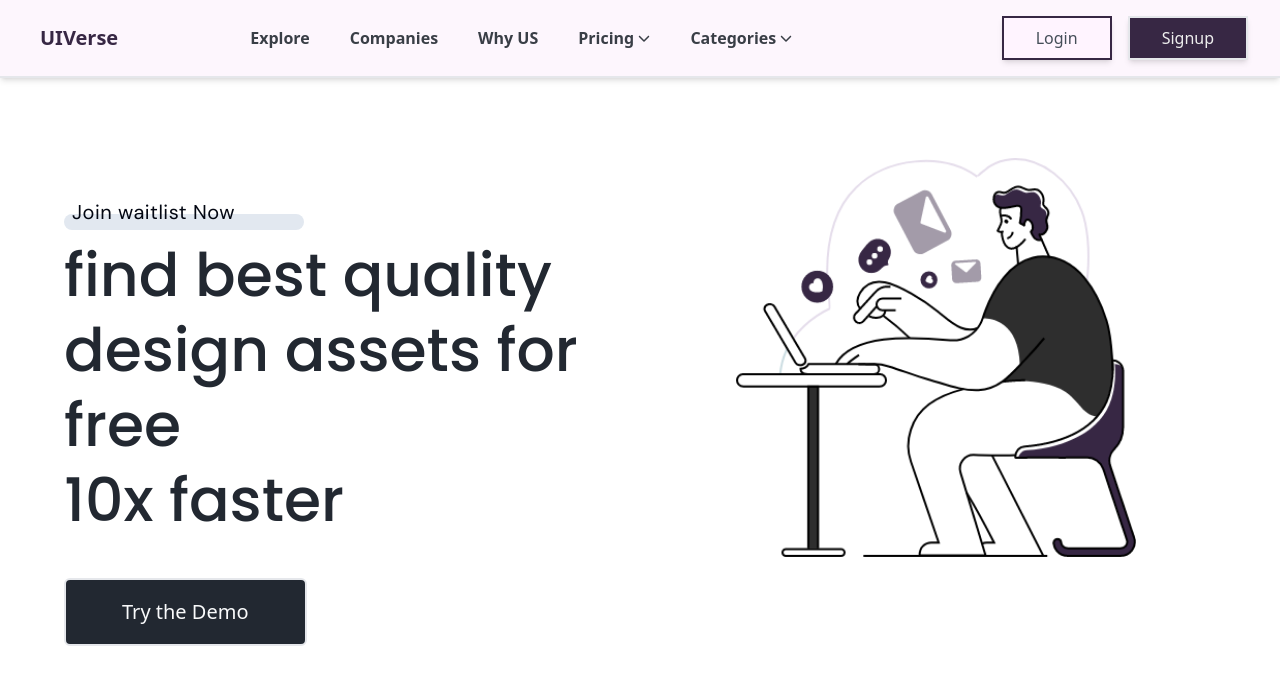
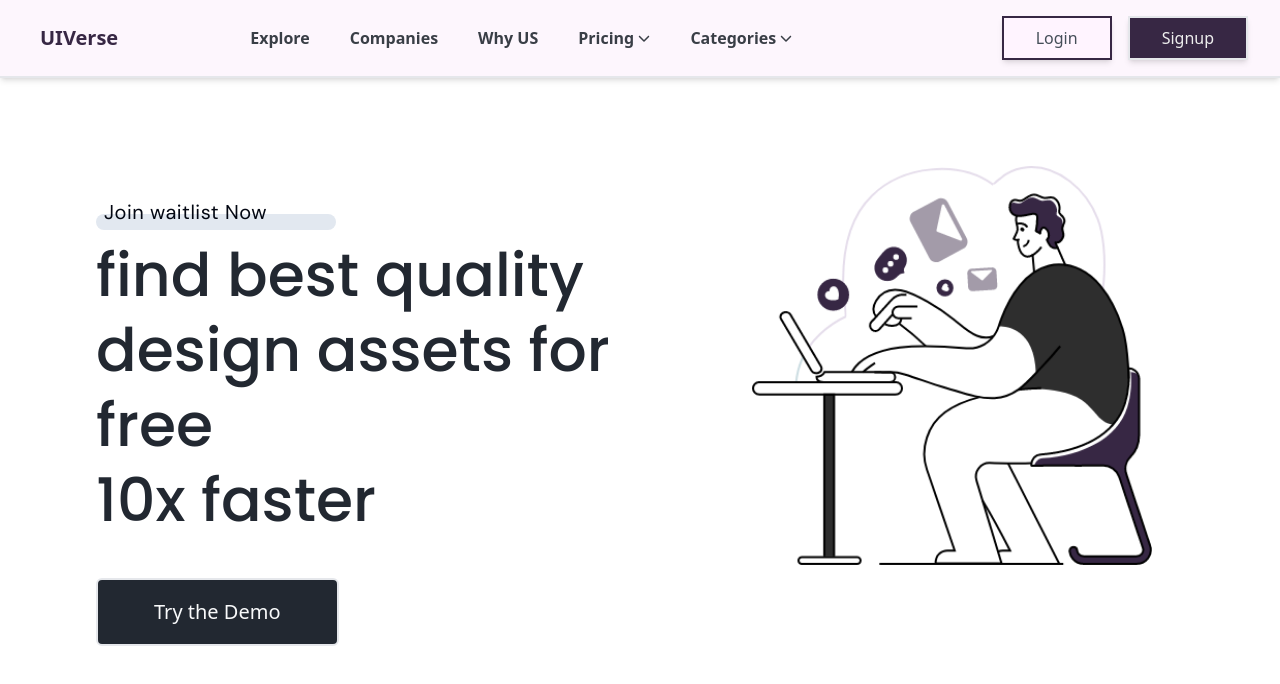
Before and after one commit to Anmol-Baranwal/Designlyfe, a Next.js app: page / in a window 1280 px wide. Shown: the top 684 px of the page. Built offline with nearby package versions, Linux system fonts and the light colour scheme; no server answers.

Commit message:
feat: update landing page according to brief title

```diff
--- a/src/components/landing-page.tsx
+++ b/src/components/landing-page.tsx
@@ -7,10 +7,15 @@ import { BriefTitle } from './brief-title'
 
 const LandingPage = () => {
   return (
-    <div className="bg-cover bg-center">
-      <div className="flex px-16 justify-center">
-        <div className="flex flex-col w-1/2 py-10">
-          <BriefTitle size="w-60 h-4" txt="Join waitlist Now" />
+    <div className="bg-cover bg-center my-2">
+      <div className="flex pl-24 pr-16 justify-center">
+        <div className="flex flex-col w-1/2 py-8">
+          <BriefTitle
+            size="w-60 h-4"
+            txt="Join waitlist Now"
+            className="cursor-pointer hover:tracking-wider hover:text-slate-600 transition-all duration-300"
+            href="https://docs.google.com/forms/d/1-8Ga2dGzXhoH8a7w9_mRFtoukfD7a4Al_A060OdHWq8"
+          />
           <h2 className="text-6xl font-medium mb-10 mt-2 text-bg-100 font-poppins leading-tight ">
             find best quality <br /> design assets for free <br /> 10x faster{' '}
             <br />
```
